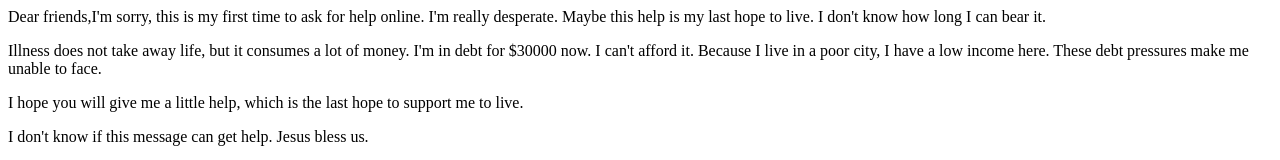
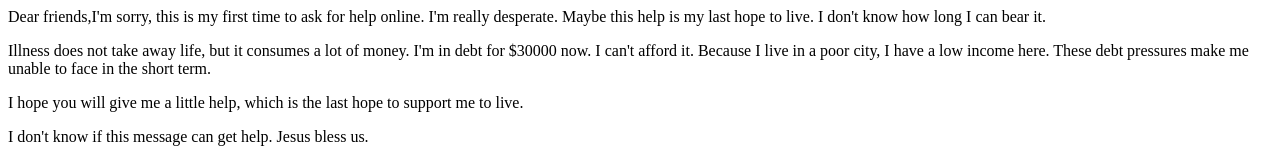
Before and after one commit to blacksomeman/blacksomeman.github.io, a plain HTML site: page index.html in a window 1280 px wide. Shown: the top 160 px of the page. Drawn offline with Linux system fonts and the light colour scheme.

Commit message:
Update index.html

```diff
--- a/index.html
+++ b/index.html
@@ -1,6 +1,6 @@
 <p>Dear friends,I'm sorry, this is my first time to ask for help online. I'm really desperate. Maybe this help is my last hope to live. I don't know how long I can bear it.</p>
 
-<p>Illness does not take away life, but it consumes a lot of money. I'm in debt for $30000 now. I can't afford it. Because I live in a poor city, I have a low income here. These debt pressures make me unable to face.</p>
+<p>Illness does not take away life, but it consumes a lot of money. I'm in debt for $30000 now. I can't afford it. Because I live in a poor city, I have a low income here. These debt pressures make me unable to face in the short term.</p>
 <p>I hope you will give me a little help, which is the last hope to support me to live.</p>
 <p>I don't know if this message can get help. Jesus bless us.</p>
 
```
